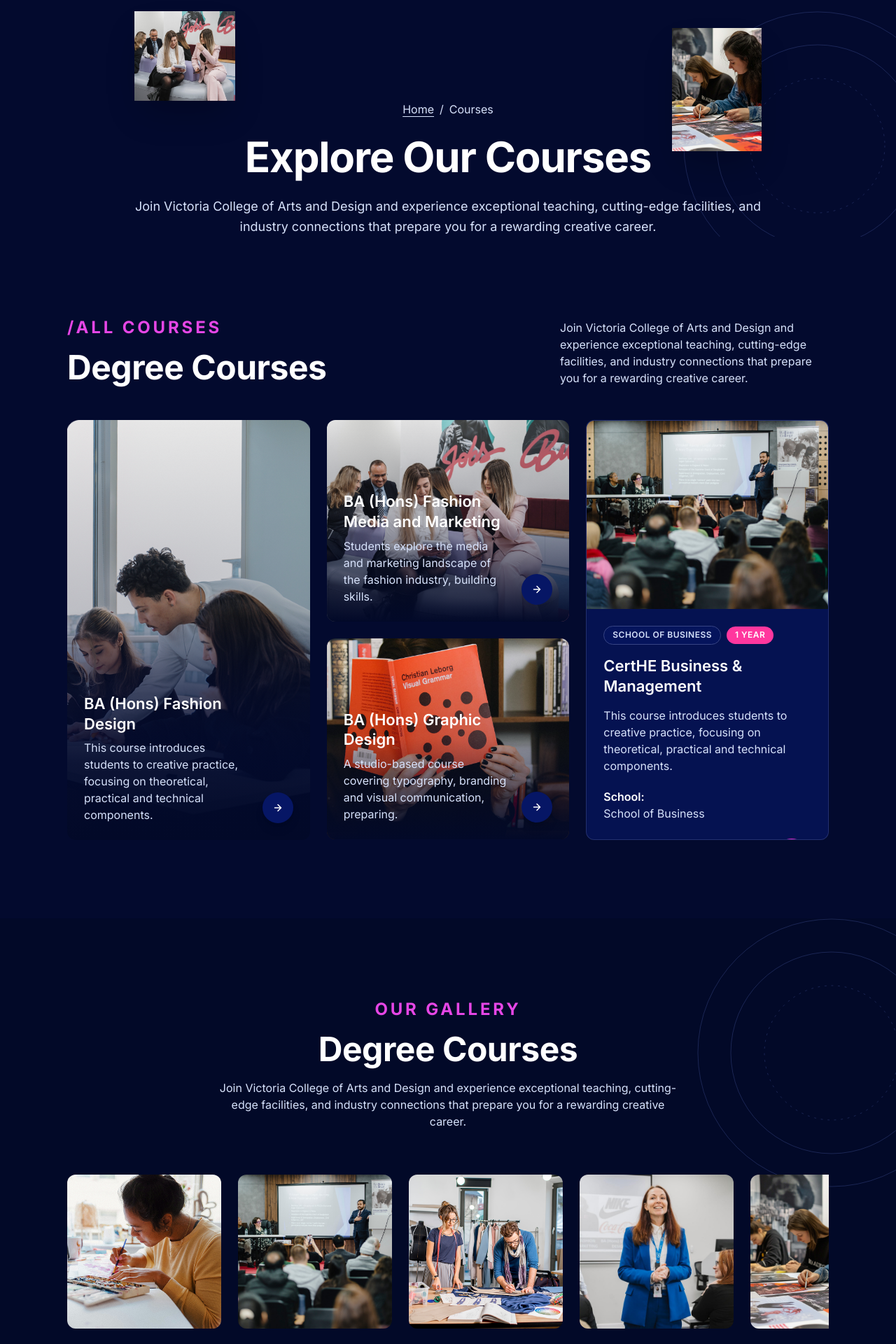
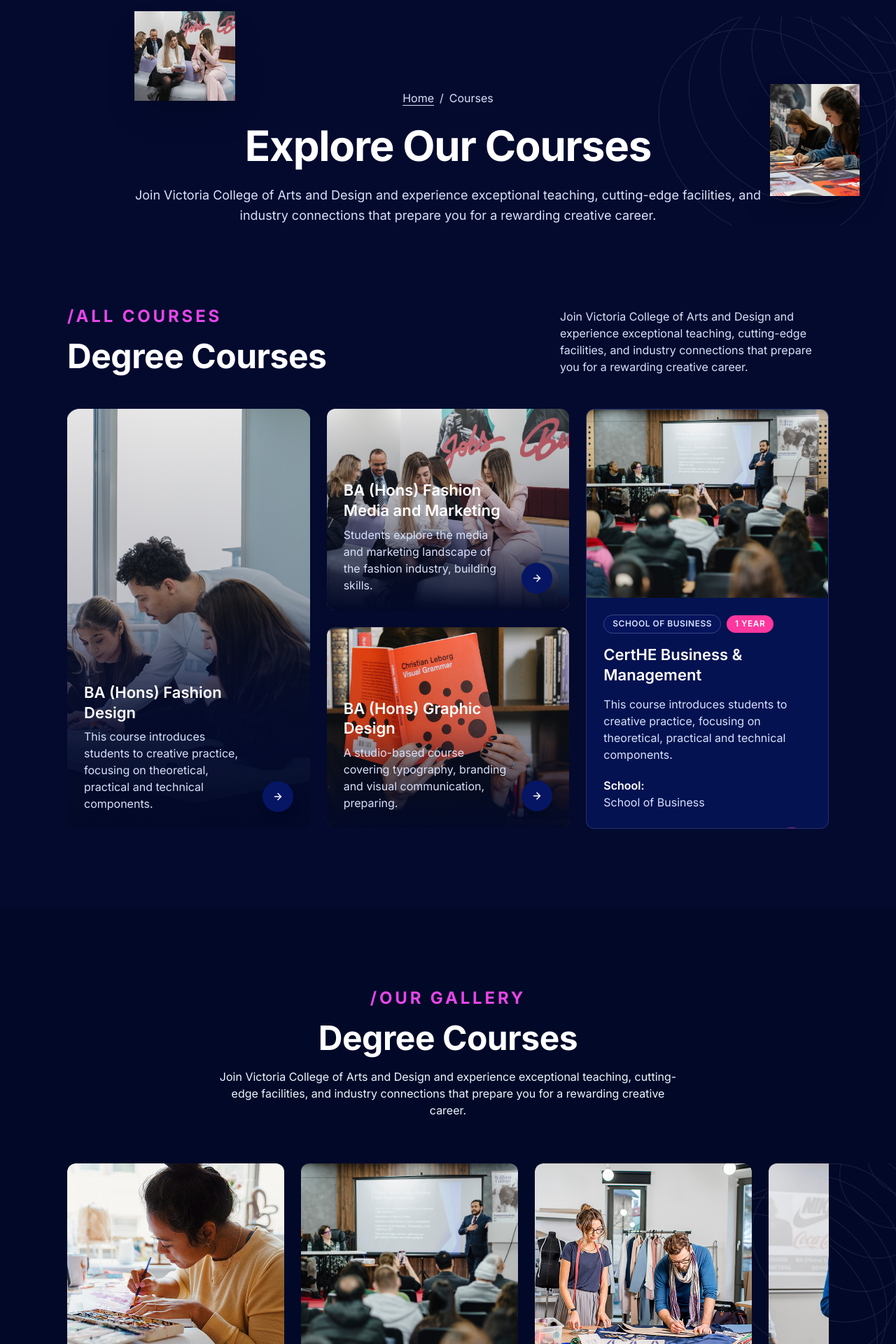
Before and after one commit to Protik111/vcad-front, a Next.js app: page /courses in a window 1280 px wide. Shown: the part 120-2040 px from the top of the page at 70% size. Built offline with nearby package versions, Linux system fonts and the light colour scheme.

Commit message:
feat: course page degree

```diff
--- a/components/courses/CourseCard.tsx
+++ b/components/courses/CourseCard.tsx
@@ -10,9 +10,7 @@ function ArrowGlyph({ tone }: { tone: "navy" | "magenta" }) {
       aria-hidden="true"
       className={cn(
         "flex shrink-0 items-center justify-center rounded-full text-white shadow-lg transition-transform group-hover:translate-x-0.5",
-        tone === "magenta"
-          ? "h-14 w-14 bg-gradient-to-br from-magenta to-pink"
-          : "h-11 w-11 bg-navy",
+        tone === "magenta" ? "h-14 w-14 bg-plum" : "h-11 w-11 bg-navy",
       )}
     >
       <svg width="16" height="16" viewBox="0 0 16 16" fill="none">
--- a/components/courses/CoursesGallerySection.tsx
+++ b/components/courses/CoursesGallerySection.tsx
@@ -11,23 +11,23 @@ import { courseGalleryImages } from "@/data/gallery";
 export default function CoursesGallerySection() {
   return (
     <section className="relative overflow-hidden bg-deep py-20 sm:py-28">
-      <DecorativeRings className="right-[-100px] top-0 h-96 w-96" />
+      {/* <DecorativeRings className="right-[-100px] top-0 h-96 w-96" /> */}
 
       <Container className="relative">
         <div className="mx-auto max-w-2xl text-center">
-          <SectionLabel>Our Gallery</SectionLabel>
+          <SectionLabel>/Our Gallery</SectionLabel>
           <h2 className="mt-3 text-3xl font-bold text-white sm:text-4xl lg:text-section">
             Degree Courses
           </h2>
-          <p className="mt-4 text-default text-pale-blue">
-            Join Victoria College of Arts and Design and experience
-            exceptional teaching, cutting-edge facilities, and industry
-            connections that prepare you for a rewarding creative career.
+          <p className="mt-4 text-default text-ice-blue">
+            Join Victoria College of Arts and Design and experience exceptional
+            teaching, cutting-edge facilities, and industry connections that
+            prepare you for a rewarding creative career.
           </p>
         </div>
       </Container>
 
-      <div className="relative mt-12 sm:mt-16">
+      <div className="relative mt-12 sm:mt-16 bg-[url('/images/cta-background.png')] bg-right bg-no-repeat bg-size-[405px]">
         <Container>
           <CoursesGalleryStrip images={courseGalleryImages} />
         </Container>
--- a/components/courses/CoursesGalleryStrip.tsx
+++ b/components/courses/CoursesGalleryStrip.tsx
@@ -10,7 +10,11 @@ import CircleArrowButton from "@/components/ui/CircleArrowButton";
  * gives free touch/swipe/trackpad support; the arrow buttons scroll
  * by one card for mouse/keyboard users.
  */
-export default function CoursesGalleryStrip({ images }: { images: GalleryImage[] }) {
+export default function CoursesGalleryStrip({
+  images,
+}: {
+  images: GalleryImage[];
+}) {
   const scrollerRef = useRef<HTMLDivElement>(null);
 
   const scrollByCard = (direction: 1 | -1) => {
@@ -33,13 +37,13 @@ export default function CoursesGalleryStrip({ images }: { images: GalleryImage[]
           <div
             key={image.id}
             data-gallery-item
-            className="relative aspect-square w-[45vw] shrink-0 snap-start overflow-hidden rounded-card sm:w-[28vw] lg:w-[220px]"
+            className="relative aspect-square w-[45vw] shrink-0 snap-start overflow-hidden rounded-card sm:w-[28vw] lg:w-77.5 lg:h-80"
           >
             <Image
               src={image.src}
               alt={image.alt}
               fill
-              sizes="(min-width: 1024px) 220px, 40vw"
+              // sizes="(min-width: 1024px) 220px, 40vw"
               className="object-cover"
             />
           </div>
--- a/components/courses/CoursesHero.tsx
+++ b/components/courses/CoursesHero.tsx
@@ -9,10 +9,10 @@ import DecorativeRings from "@/components/ui/DecorativeRings";
  */
 export default function CoursesHero() {
   return (
-    <section className="relative overflow-hidden pt-8 sm:pt-12">
-      <DecorativeRings className="right-[-80px] top-10 h-72 w-72 sm:h-96 sm:w-96" />
+    <section className="relative overflow-hidden pt-8 sm:pt-12 ">
+      {/* <DecorativeRings className="right-[-80px] top-10 h-72 w-72 sm:h-96 sm:w-96" /> */}
 
-      <Container className="relative">
+      <Container className="relative bg-[url('/images/cta-background.png')] bg-right bg-no-repeat bg-size-[405px]">
         <div className="mx-auto flex max-w-4xl flex-col items-center gap-6 text-center">
           <div className="hidden w-full items-start justify-between md:flex">
             <div className="relative -mt-2 h-28 w-32 shrink-0 overflow-hidden shadow-2xl lg:h-32 lg:w-36">
@@ -24,7 +24,7 @@ export default function CoursesHero() {
                 className="object-cover"
               />
             </div>
-            <div className="relative mt-4 shrink-0 overflow-hidden shadow-2xl lg:h-44 lg:w-32">
+            <div className="relative mt-4 left-35 top-20 shrink-0 overflow-hidden shadow-2xl lg:h-40 lg:w-32">
               <Image
                 src="/images/story-life-borough.jpg"
                 alt=""
```
